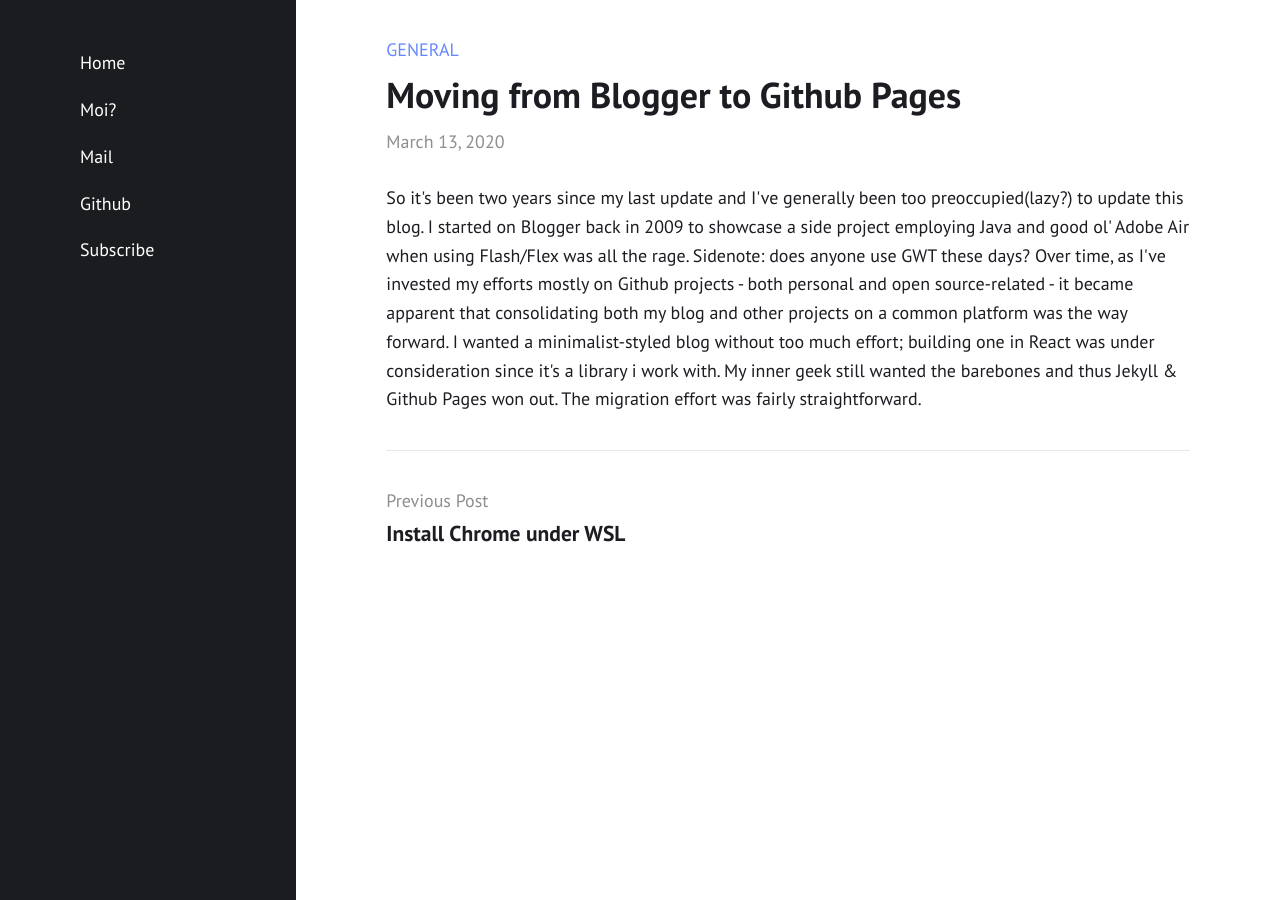
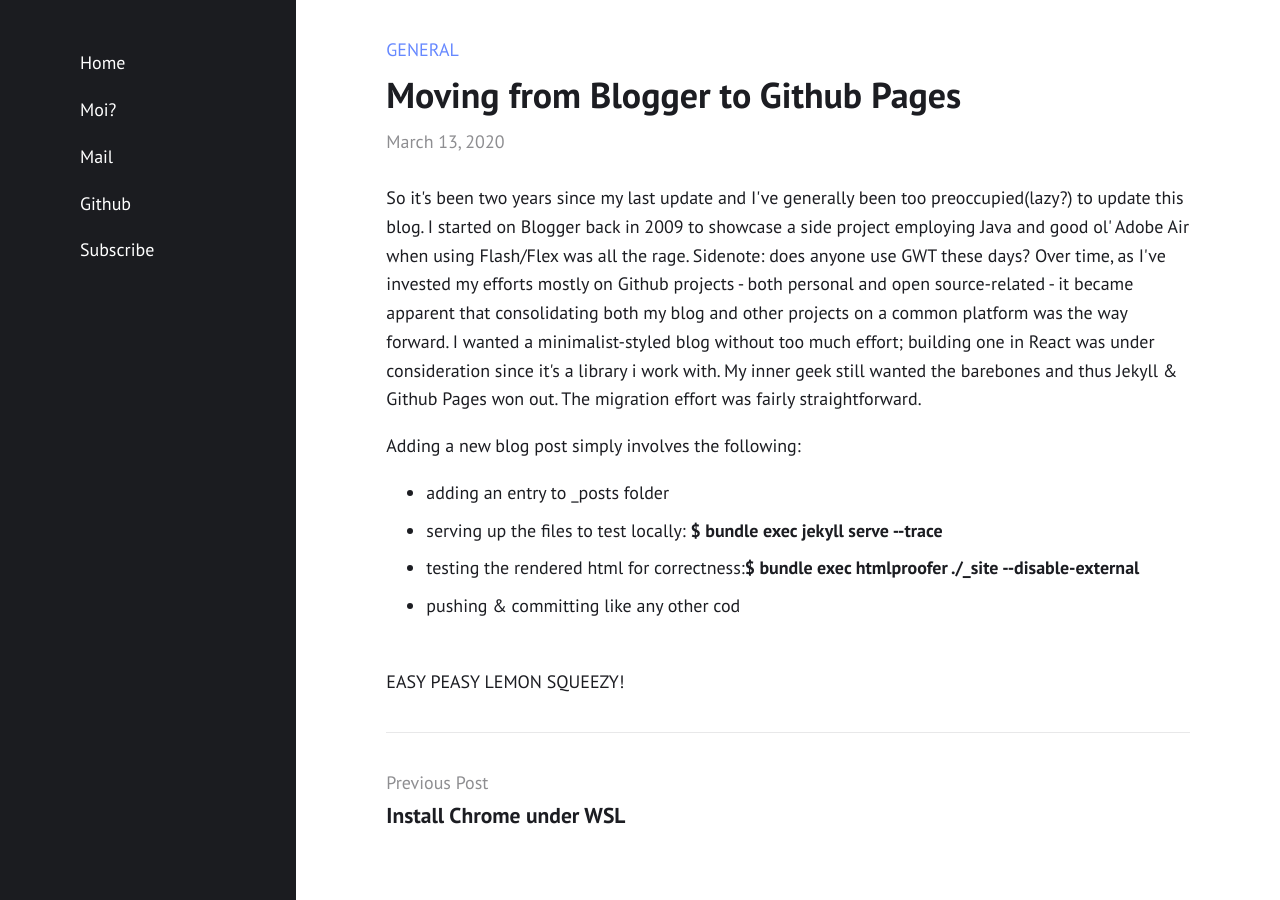
Before and after one commit to drexler/drexler.github.io, a Jekyll site: the page built from _posts/2020-03-13-new-decade-new-platform.html, in a window 1280 px wide. Built offline with Jekyll 4.4.1, drawn with Linux system fonts in a browser that asks for light colours.

```diff
--- a/Gemfile
+++ b/Gemfile
@@ -24,7 +24,10 @@
 install_if -> { RUBY_PLATFORM =~ %r!mingw|mswin|java! } do
   gem "tzinfo", "~> 1.2"
   gem "tzinfo-data"
+
 end
 
 # Performance-booster for watching directories on Windows
 gem "wdm", "~> 0.1.1", :install_if => Gem.win_platform?
+
+gem "html-proofer"
--- a/_config.yml
+++ b/_config.yml
@@ -22,7 +22,7 @@
 
 navigation:
   - {file: "index.html", icon: home}
-  - {file: "README.md", icon: address-card}
+  - {file: "ABOUTME.md", icon: address-card}
 
 external:                    # see http://fontawesome.com/icons
   - {title: Mail, icon: envelope, url: "mailto:1205434+drexler@users.noreply.github.com"}
--- a/_posts/2020-03-13-new-decade-new-platform.html
+++ b/_posts/2020-03-13-new-decade-new-platform.html
@@ -13,3 +13,18 @@
 mostly on Github projects - both personal and open source-related  - it became apparent that consolidating both my blog and other projects on a common platform
 was the way forward. I wanted a minimalist-styled blog without too much effort; building one in React was under consideration since it's a library i work with.
 My inner geek still wanted the barebones and thus Jekyll & Github Pages won out. The migration effort was fairly straightforward.
+<br/>
+
+<p>
+    Adding a new blog post simply involves the following:
+    <ul>
+        <li> adding an entry to _posts folder</li>
+        <li> serving up the files to test locally: <b>$ bundle exec jekyll serve --trace </b></li>
+        <li> testing the rendered html for correctness:<b>$ bundle exec htmlproofer ./_site --disable-external</b>  </li>
+        <li> pushing & committing like any other cod</li>
+    </ul>
+</p>
+
+<br/>
+
+EASY PEASY LEMON SQUEEZY!
```
Also changed, not shown: ABOUTME.md (added, +7 -0 lines), _posts/2010-12-01-summer-of-bliss-on-long-trail.html (+1 -1 lines), _posts/2011-01-19-2010-year-in-review.html (+1 -1 lines), _posts/2018-04-26-debugging-on-wsl-breakpoint-ignored.html (+1 -1 lines), .travis.yml (added), Gemfile.lock, README.md.
